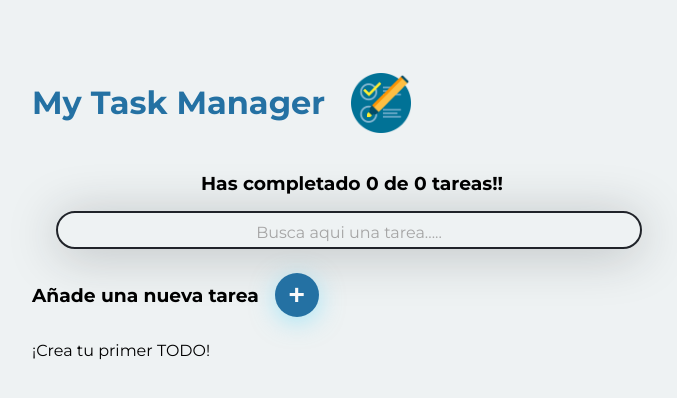
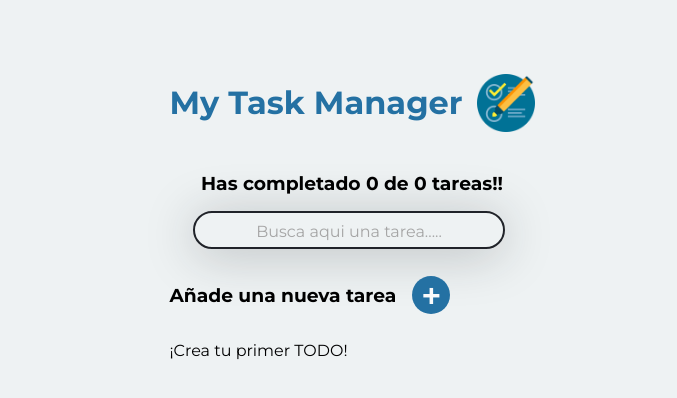
Before and after one commit to noe1984/taskManager, a React (Create React App) app: page /#/ in a window 1280 px wide. Shown: the top 398 px of the page, without its empty margins (288-965 px from the left). Built offline with nearby package versions, Linux system fonts and the light colour scheme.

Commit message:
updatin createTodoButton

```diff
--- a/src/components/CreateTodoButton.js
+++ b/src/components/CreateTodoButton.js
@@ -17,7 +17,7 @@ function CreateTodoButton({loading}) {
         disabled={loading}
       >
         +
-    </button>
+      </button>
     </div>
   );
 }
--- a/src/components/styles/CreateTodoButton.css
+++ b/src/components/styles/CreateTodoButton.css
@@ -10,17 +10,17 @@
 
 .CreateTodoButton {
   background: #2471A3;
-  box-shadow: 0px 5px 25px rgba(97, 218, 250, 0.5);
+  /* box-shadow: 0px 5px 25px rgba(97, 218, 250, 0.5); */
   border: none;
   border-radius: 50%;
   cursor: pointer;
-  font-size: 28px;
+  font-size: 32px;
   font-weight: bold;
   color: #FAFAFA;
   justify-content: center;
   align-items: center;
-  height: 44px;
-  width: 44px;
+  height: 38px;
+  width: 38px;
   transform: rotate(0);
   transition: .3s ease;
   margin-left: 16px;
--- a/src/components/styles/TodoSearch.css
+++ b/src/components/styles/TodoSearch.css
@@ -5,7 +5,7 @@
   margin: 0 24px;
   height: 32px;
   width: calc(100% - 62px);
-  font-size: 24px;
+  font-size: 20px;
   text-align: center;
   font-family: 'Montserrat';
   font-weight: 400;
--- a/src/routes/styles/HomePage.css
+++ b/src/routes/styles/HomePage.css
@@ -3,20 +3,15 @@
     align-content: center;
     justify-content: center;
 }
-
-.AppUI-container {
-    width: 50%;
-}
 .AppUI-container--title {
     display: flex;
     align-items: center;
-    padding-top: 62px;
-    padding-bottom: 12px;
+    padding: 62px 0 12px 0;
 }
 .AppUI-container--title img {
-    width: 60px;
-    height: 60px;
-    margin-left: 26px;
+    width: 58px;
+    height: 58px;
+    margin-left: 14px;
 }
 .AppUI-container h1 {
     color: #2471A3;
@@ -40,7 +35,7 @@
     }
     .AppUI-container--title h1 {
         padding-top: 14px;
-        padding-bottom: 8px;
+        padding-bottom: 4px;
         margin: 0;
     }
 }
```
Also changed, not shown: src/components/TodoSearch.js (line endings or trailing spaces), src/routes/HomePage.js (line endings or trailing spaces).
